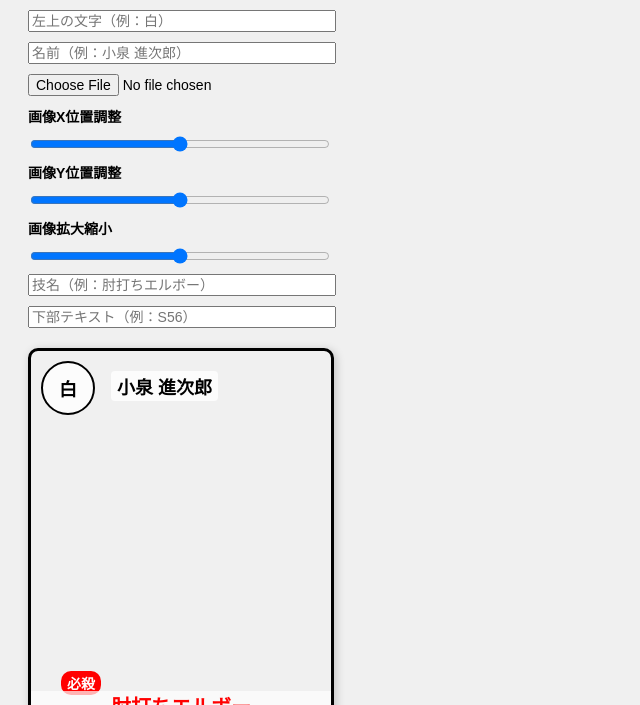
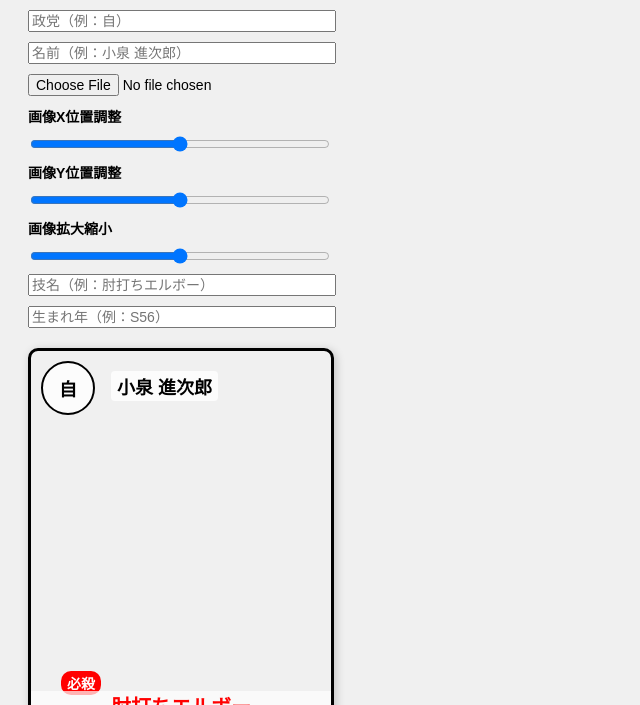
Before and after one commit to SotaAraki/PolitZukan, a website: page cardMaker.html in a window 1280 px wide. Shown: the part 95-800 px from the top of the page, without its empty margins (0-640 px from the left). Drawn offline with nearby package versions, Linux system fonts and the light colour scheme.

Commit message:
[fix]カード作成ファイル修正
テキストの修正や自が白になったいたのを修正

```diff
--- a/cardMaker.html
+++ b/cardMaker.html
@@ -9,7 +9,7 @@
   <h1>カードジェネレーター</h1>
 
   <div class="form">
-    <input type="text" id="circleText" placeholder="左上の文字（例：白）" />
+    <input type="text" id="circleText" placeholder="政党（例：自）" />
     <input type="text" id="nameText" placeholder="名前（例：小泉 進次郎）" />
     <input type="file" id="imageInput" accept="image/*" />
 
@@ -22,7 +22,7 @@
     <input type="range" id="scaleRange" min="50" max="150" value="100" />
 
     <input type="text" id="skillText" placeholder="技名（例：肘打ちエルボー）" />
-    <input type="text" id="footerText" placeholder="下部テキスト（例：S56）" />
+    <input type="text" id="footerText" placeholder="生まれ年（例：S56）" />
   </div>
 
   <!-- カード本体 -->
@@ -30,7 +30,7 @@
     <!-- 背景画像として設定 -->
     <div class="background" id="cardBackground"></div>
 
-    <div class="circle" id="circle">白</div>
+    <div class="circle" id="circle">自</div>
     <div class="name" id="name">小泉 進次郎</div>
     <span class="label">必殺</span>
     <div class="skill" id="skill">肘打ちエルボー</div>
```
